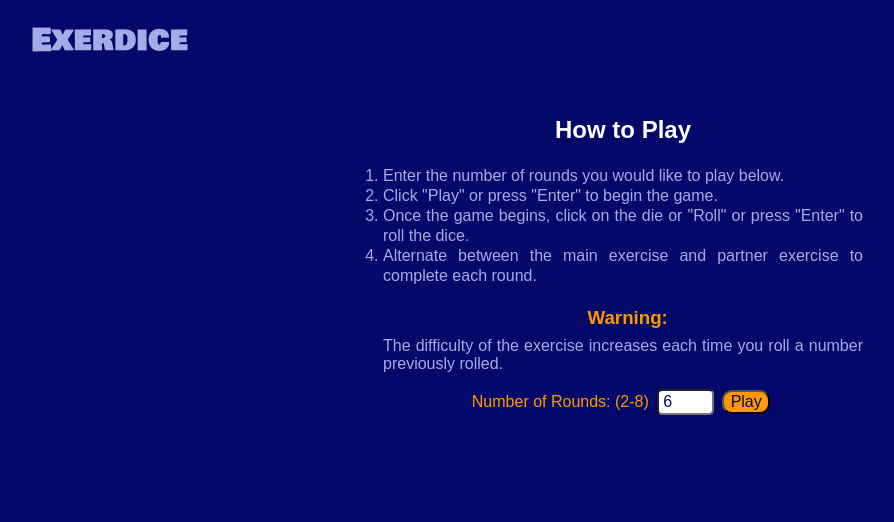
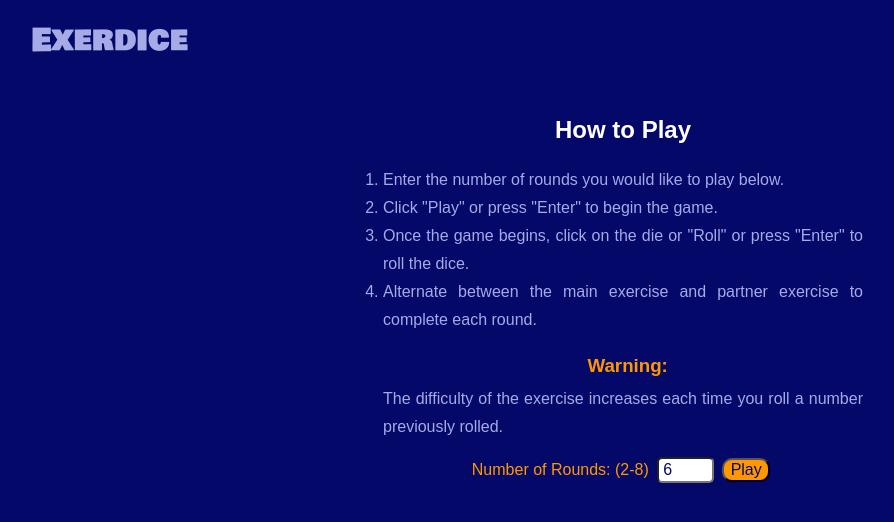
Before and after one commit to rtviner/exerdice-ng, an Angular app: page /start in a window 1280 px wide. Shown: the top 522 px of the page, without its empty margins (17-911 px from the left). Built offline with nearby package versions, Linux system fonts and the light colour scheme; a web font is replaced by a local one.

Commit message:
increase line height

```diff
--- a/src/app/start/start.component.css
+++ b/src/app/start/start.component.css
@@ -12,8 +12,11 @@ ol.directions {
 	max-width: 30em;
 	margin: 0 auto;
 	padding: 1em;
-	line-height: 1.25em;
 	text-align: justify;
+}
+
+li.play-directions, p.warning {
+	line-height: 1.75;
 }
 
 h3 {
--- a/src/app/start/start.component.html
+++ b/src/app/start/start.component.html
@@ -1,9 +1,9 @@
 <h2 class="how-to">How to Play</h2>
 <ol class="directions">
   <li class="play-directions">Enter the number of rounds you would like to play below.</li>
-  <li>Click "Play" or press "Enter" to begin the game.</li>
-  <li>Once the game begins, click on the die or "Roll" or press "Enter" to roll the dice.</li>
-  <li>Alternate between the main exercise and partner exercise to complete each round.</li>
+  <li class="play-directions">Click "Play" or press "Enter" to begin the game.</li>
+  <li class="play-directions">Once the game begins, click on the die or "Roll" or press "Enter" to roll the dice.</li>
+  <li class="play-directions">Alternate between the main exercise and partner exercise to complete each round.</li>
 </ol>
 <h3 class="warning">Warning:</h3>
 <p class="warning"> The difficulty of the exercise increases each time you roll a number previously rolled.</p>
```
